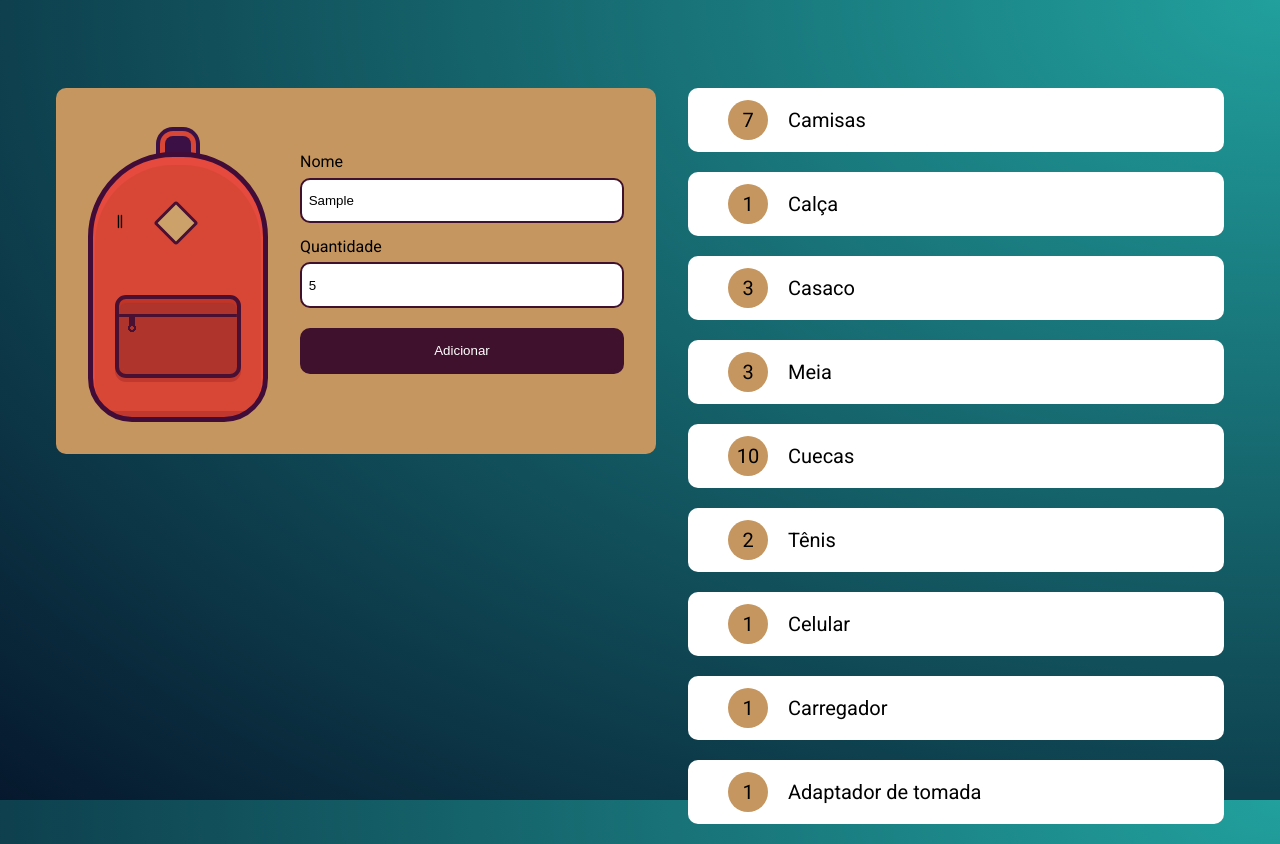
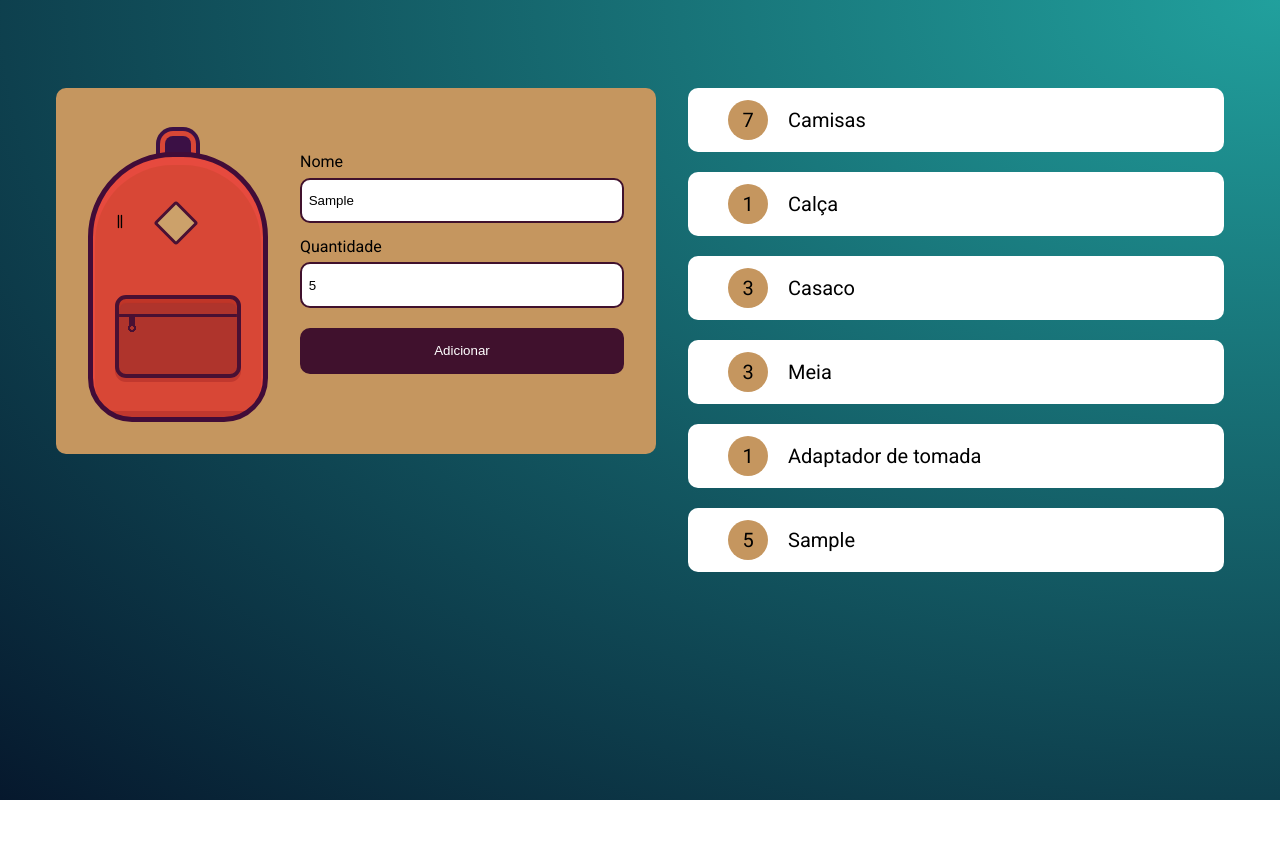
Before and after one commit to gabrieleglvs/mochila-de-viagem, a plain HTML site: page index.html in a window 1280 px wide. Both pictures are taken after typing "Sample", "5" into the empty fields and a click on the input "Adicionar". After the commit the page ends 800 px from the top, so only its background shows below. Drawn offline with Linux system fonts and the light colour scheme.

Commit message:
criando elementos via js e adicionando a lista

```diff
--- a/index.html
+++ b/index.html
@@ -24,15 +24,11 @@
             </form>
         </div>
 
-        <ul class="lista">
+        <ul class="lista" id="lista">
             <li class="item"><strong>7</strong>Camisas</li>
             <li class="item"><strong>1</strong>Calça</li>
             <li class="item"><strong>3</strong>Casaco</li>
             <li class="item"><strong>3</strong>Meia</li>
-            <li class="item"><strong>10</strong>Cuecas</li>
-            <li class="item"><strong>2</strong>Tênis</li>
-            <li class="item"><strong>1</strong>Celular</li>
-            <li class="item"><strong>1</strong>Carregador</li>
             <li class="item"><strong>1</strong>Adaptador de tomada</li>
         </ul>
     </main>
--- a/js/main.js
+++ b/js/main.js
@@ -3,7 +3,32 @@ const form = document.getElementById('novoItem')
 form.addEventListener("submit", (e) => {
     e.preventDefault()
 
-    console.log(e)
-    console.log(e.target.elements['nome'].value)
-    console.log(e.target.elements['quantidade'].value)
+    //passando para function o nome e a quantidade
+    criaElemento(e.target.elements['nome'].value, e.target.elements['quantidade'].value)
 })
+
+function criaElemento(nome, quantidade) {
+    console.log(nome)
+    console.log(quantidade)
+
+    /*CRIANDO ELEMENTOS VIA JS*/
+    //elementos criados pelo js são obj
+    //<li class="item"><strong>7</strong>Camisas</li>
+    const novoItem = document.createElement('li') //criei um novo item
+    novoItem.classList.add("item") //adicionei a classe "item" a esse novo item
+
+    const numeroItem = document.createElement('strong') //a tag strong recebe a quantidade
+    numeroItem.innerHTML = quantidade
+
+    //1º add o segundo elemento dentro desse, basicamente vai ficar assim: <li class="item"><strong>7</strong></li>
+    //appendChild eu adiciono um obj dentro do outro
+    novoItem.appendChild(numeroItem)
+
+    //2º reafirmo a construção do elemento e adiciono o conteúdo.
+    novoItem.innerHTML += nome
+
+    //pego a ul
+    const lista = document.getElementById('lista')
+    //adiciono o novo li
+    lista.appendChild(novoItem)
+}
```
